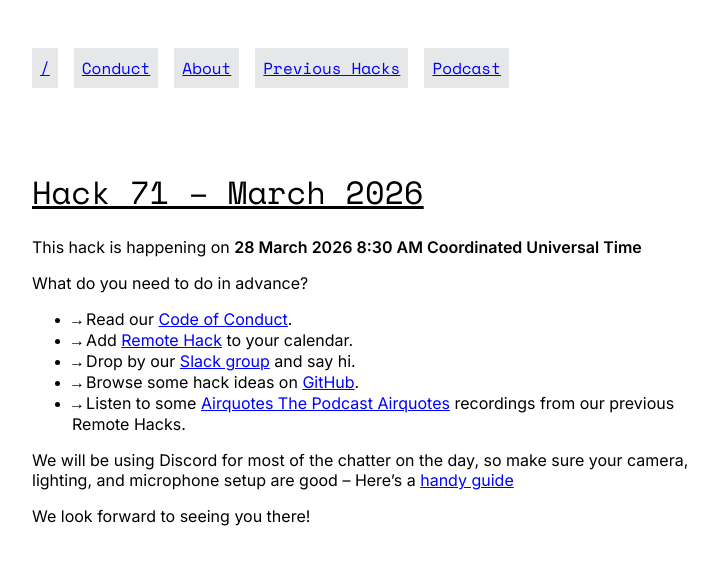
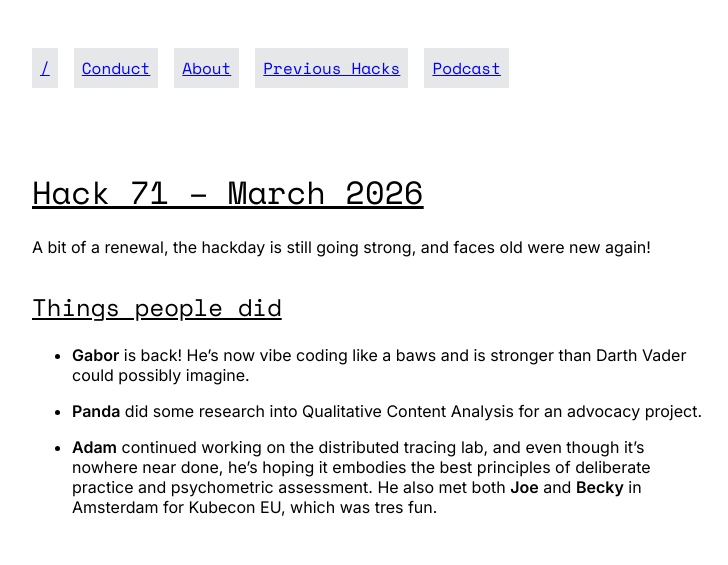
Before and after one commit to remotehack/remotehack.github.io, a Jekyll site: the page built from _hacks/71.md, in a window 1280 px wide. Shown: the top 565 px of the page, without its empty margins (272-1000 px from the left). Built offline with Jekyll 4.4.1, drawn with Linux system fonts in a browser that asks for light colours.

Commit message:
Add hackday writeup for March 2026

```diff
--- a/_hacks/71.md
+++ b/_hacks/71.md
@@ -1,5 +1,14 @@
 ---
 hack_number: 71
 date: 2026-03-28
-upcoming: true
 ---
+
+A bit of a renewal, the hackday is still going strong, and faces old were new again!
+
+## Things people did
+
+- **Gabor** is back! He's now vibe coding like a baws and is stronger than Darth Vader could possibly imagine.
+
+- **Panda** did some research into Qualitative Content Analysis for an advocacy project.
+
+- **Adam** continued working on the distributed tracing lab, and even though it's nowhere near done, he's hoping it embodies the best principles of deliberate practice and psychometric assessment. He also met both **Joe** and **Becky** in Amsterdam for Kubecon EU, which was tres fun.
```
